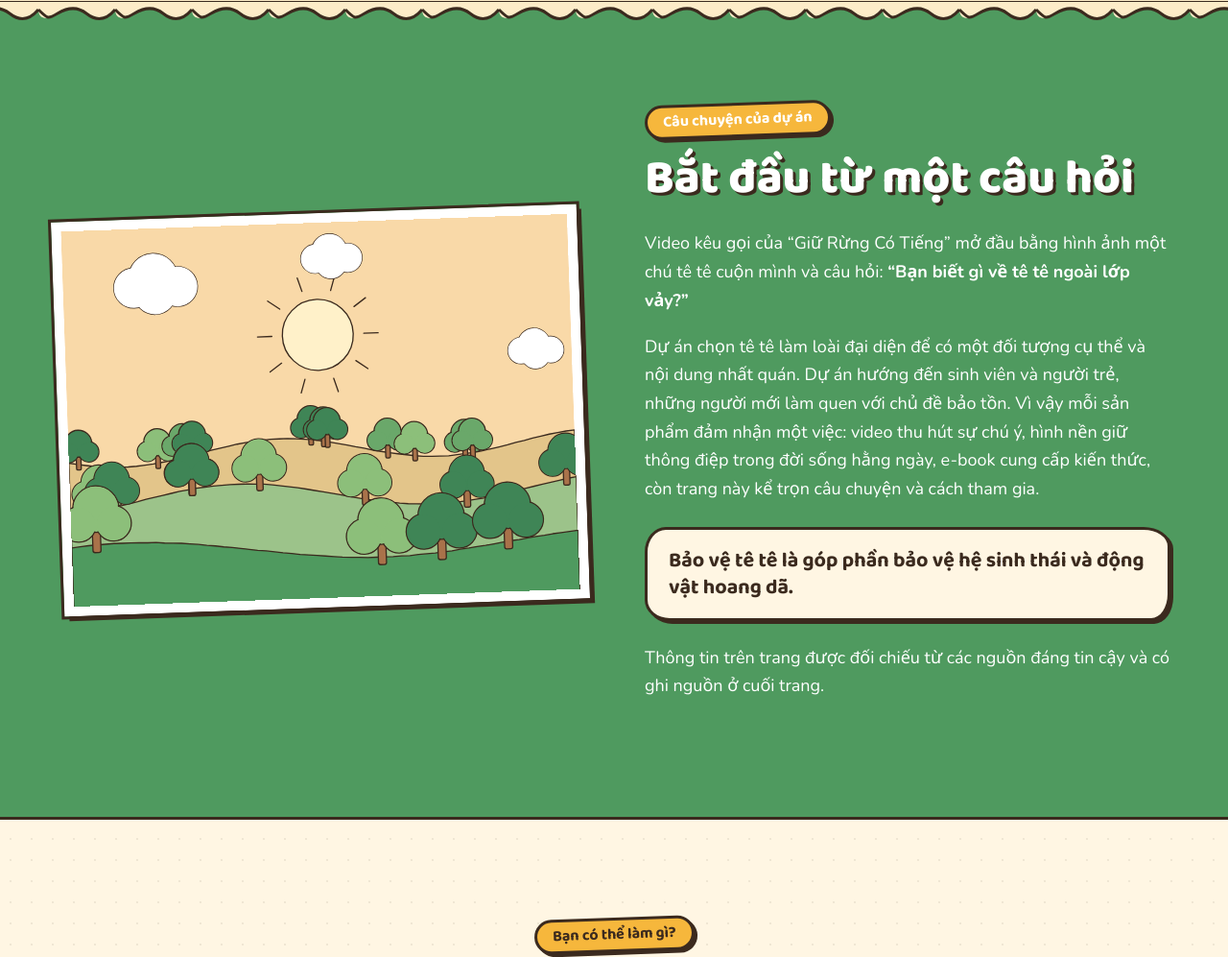
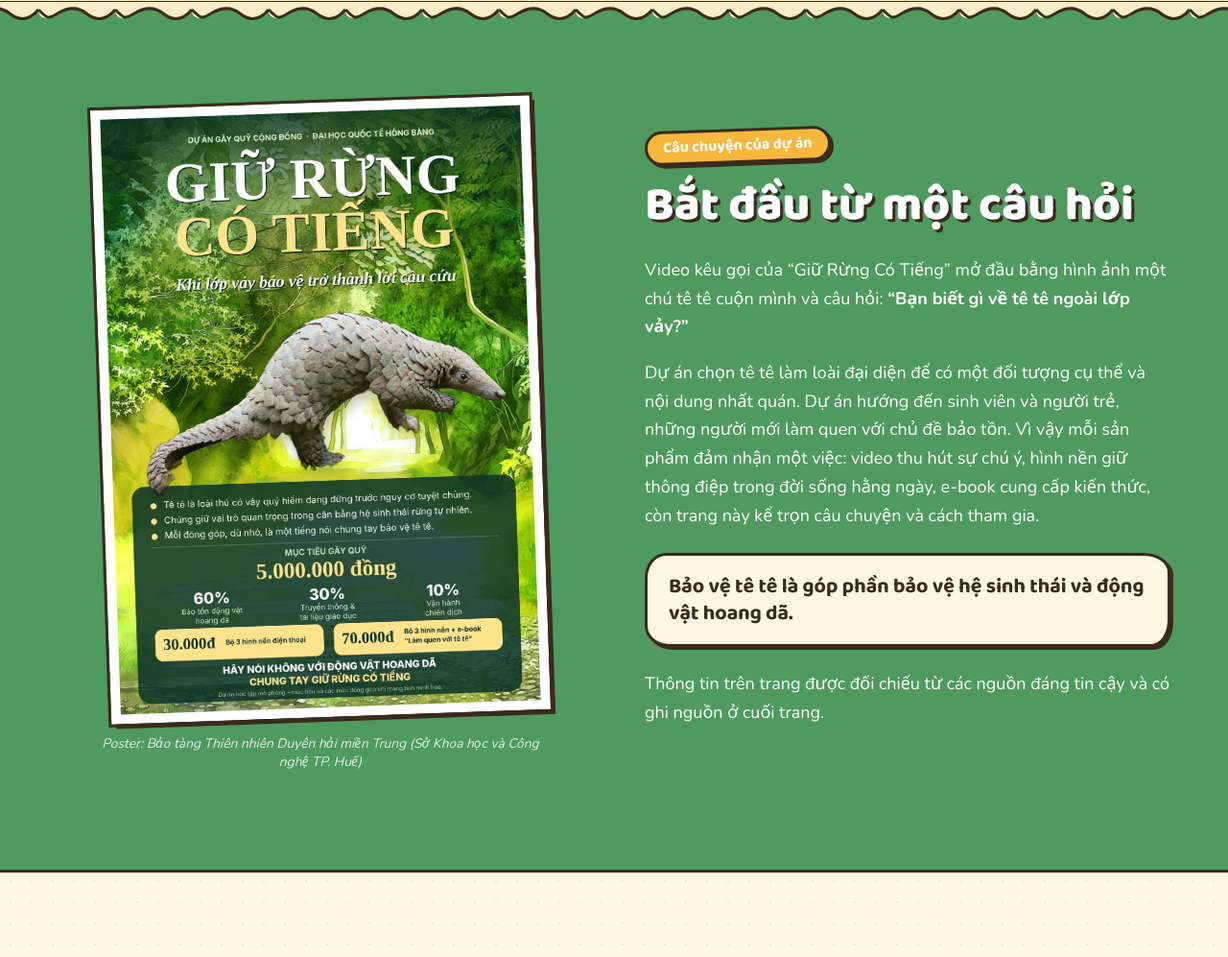
Before and after one commit to MHoa3125/giu-rung-co-tieng, a Flask app: page / in a window 1280 px wide. Shown: the part 4307-5304 px from the top of the page at 96% size. Run offline with Flask 3, Linux system fonts and the light colour scheme.

Commit message:
thieu 2 phan

```diff
--- a/giu-rung-co-tieng/app.py
+++ b/giu-rung-co-tieng/app.py
@@ -20,6 +20,17 @@ app = Flask(__name__)
 # "Đã tải về thành công" (không tải file thật). Muốn đổi tên quà: sửa "label".
 GIFT_WALLPAPERS = [{"label": f"Hình nền điện thoại {i}", "kind": "image"} for i in (1, 2, 3)]
 GIFT_EBOOK = {"label": "E-book “Làm quen với tê tê”", "kind": "ebook"}
+
+
+# --- ẢNH PHẦN "CÂU CHUYỆN" (ví dụ: poster của dự án / ảnh thật) ---
+# Đặt ảnh vào static/images/story/ với tên "story-poster" (đuôi .jpg / .jpeg / .png / .webp đều được) -> trang tự dùng ảnh đó.
+# Muốn đổi ảnh khác: thay file này (giữ tên) hoặc sửa "file" bên dưới. Không có file -> dùng lại ảnh vẽ minh hoạ cũ.
+# "credit" = nguồn/tác giả hiển thị dưới ảnh (để trống "" nếu là ảnh của chính bạn).
+STORY_IMAGE = {
+    "file": "images/story/story-poster",   # không cần ghi đuôi file
+    "alt": "Poster “Tê tê Java – khi lớp vảy bảo vệ trở thành lời cầu cứu” kêu gọi nói không với động vật hoang dã",
+    "credit": "Poster: Bảo tàng Thiên nhiên Duyên hải miền Trung (Sở Khoa học và Công nghệ TP. Huế)",
+}
 
 CAMPAIGN = {
     "name": "Giữ Rừng Có Tiếng",
@@ -76,7 +87,7 @@ CAMPAIGN = {
     # Muốn đổi ảnh: thay file cùng tên, hoặc sửa đường dẫn tại đây.
     "images": {
         "logo": "images/logo/logo.svg",
-        "hero_bg": "images/hero/hero.svg",                    # ảnh nền hero (rừng)
+        "hero_bg": "images/hero/forest-bg",                   # ảnh nền hero: đặt forest-bg.jpg (hoặc .png/.webp) vào static/images/hero/. Không có ảnh -> dùng tranh vẽ cũ hero.svg
         "pangolin": "images/pangolin/pangolin-hero.png",      # ảnh tê tê chính (hero)
         "pangolin_cta": "images/pangolin/pangolin-curled.png", # tê tê cuộn tròn (khối kêu gọi)
         "story": "images/pangolin/forest-story.svg",          # ảnh phần Câu chuyện
@@ -89,7 +100,7 @@ CAMPAIGN = {
     },
     "video": {
         "file": "video/campaign.mp4",       # đặt video thật vào static/video/
-        "poster": "images/hero/hero.svg",   # ảnh bìa video (tuỳ chọn)
+        "poster": "images/hero/hero.svg",   # ảnh bìa dự phòng; ảnh bìa chính: đặt video-poster.jpg vào static/images/video/
         "duration": "khoảng 2 phút",
     },
 }
@@ -108,6 +119,26 @@ def format_vnd(value):
 def format_num(value):
     """2850000 -> '2.850.000'"""
     return f"{int(value):,}".replace(",", ".")
+
+
+def _find_static_image(base):
+    """Tìm ảnh theo tên (không cần đuôi): static/<base>.(jpg|jpeg|png|webp).
+    Chịu được tên file bị thừa đuôi (vd. forest-bg.jpg.jpg do Windows ẩn đuôi) hoặc có thêm hậu tố như "forest-bg (1).jpg".
+    Trả về đường dẫn tính từ static/ hoặc None."""
+    folder = os.path.join(app.static_folder, os.path.dirname(base))
+    stem = os.path.basename(base)
+    if not os.path.isdir(folder):
+        return None
+    exts = (".jpg", ".jpeg", ".png", ".webp")
+    names = sorted(os.listdir(folder))
+    # ưu tiên tên chuẩn, sau đó mới tới tên có thừa đuôi/hậu tố
+    for name in names:
+        if name.lower() in [stem.lower() + e for e in exts]:
+            return os.path.join(os.path.dirname(base), name).replace(os.sep, "/")
+    for name in names:
+        if name.lower().startswith(stem.lower()) and name.lower().endswith(exts):
+            return os.path.join(os.path.dirname(base), name).replace(os.sep, "/")
+    return None
 
 
 def _percent(part, total):
@@ -130,6 +161,22 @@ def build_context():
     # Video: chỉ hiển thị player khi file thật tồn tại
     video_path = os.path.join(app.static_folder, CAMPAIGN["video"]["file"])
     c["has_video"] = os.path.isfile(video_path)
+
+    # Ảnh nền hero: dùng ảnh người dùng đặt nếu có, không thì tranh vẽ cũ (để nền không bao giờ trống)
+    c["images"] = {**CAMPAIGN["images"],
+                   "hero_bg": _find_static_image(CAMPAIGN["images"]["hero_bg"]) or "images/hero/hero.svg"}
+
+    # Ảnh bìa video: dùng ảnh người dùng đặt (static/images/video/video-poster.jpg) nếu có, không thì ảnh cũ trong CAMPAIGN["video"]
+    c["video_poster"] = _find_static_image("images/video/video-poster") or CAMPAIGN["video"]["poster"]
+
+    # Ảnh phần Câu chuyện: dùng ảnh người dùng đặt (poster/ảnh thật) nếu có, không thì ảnh vẽ cũ
+    custom = _find_static_image(STORY_IMAGE["file"])
+    c["story_image"] = {
+        "src": custom or CAMPAIGN["images"]["story"],
+        "custom": bool(custom),
+        "alt": STORY_IMAGE["alt"] if custom else "Cảnh rừng lúc hoàng hôn, minh hoạ cho câu chuyện của dự án",
+        "credit": STORY_IMAGE["credit"] if custom else "",
+    }
 
     # Quà hiển thị sau khi ủng hộ (chỉ cần nhãn)
     def _downloads(items):
--- a/giu-rung-co-tieng/requirements.txt
+++ b/giu-rung-co-tieng/requirements.txt
@@ -1 +1,2 @@
 Flask>=3.0
+gunicorn
--- a/giu-rung-co-tieng/static/css/style.css
+++ b/giu-rung-co-tieng/static/css/style.css
@@ -122,15 +122,18 @@ ul { margin: 0; padding: 0; list-style: none; }
 /* Bầu trời phẳng + tranh rừng neo ở đáy */
 .hero {
   position: relative; overflow: hidden; background-color: var(--sky);
-  background-image: var(--hero-image); background-repeat: no-repeat; background-position: center bottom; background-size: max(100%, 1100px) auto;
+  /* Chỉ một lớp tối nhẹ ở phía chữ (không phủ trắng) để chữ trắng đọc rõ, ảnh rừng vẫn tươi */
+  background-image: linear-gradient(90deg, rgba(8, 36, 20, .5) 0%, rgba(8, 36, 20, .32) 40%, rgba(8, 36, 20, 0) 68%), var(--hero-image);
+  background-repeat: no-repeat; background-position: 0 0, center; background-size: 100% 100%, cover;
   padding: clamp(40px, 6vw, 80px) 0 clamp(150px, 15vw, 240px);
   border-bottom: var(--bw) solid var(--ink);
 }
 .hero-grid { display: grid; grid-template-columns: 1.1fr .9fr; gap: 32px; align-items: center; }
 .hero h1 { margin-bottom: .4em; }
-.h1-line { display: block; text-wrap: balance; font-size: clamp(3rem, 1.6rem + 5.6vw, 5.6rem); color: var(--green-dark); text-shadow: 3px 3px 0 var(--white); }
-.h1-sub { display: block; font-size: clamp(1.5rem, 1.1rem + 1.8vw, 2.4rem); color: var(--ink); margin-top: .1em; }
+.h1-line { display: block; text-wrap: balance; font-size: clamp(3rem, 1.6rem + 5.6vw, 5.6rem); color: #fff; text-shadow: 4px 4px 0 var(--ink); }
+.h1-sub { display: block; font-size: clamp(1.5rem, 1.1rem + 1.8vw, 2.4rem); color: #fff; text-shadow: 3px 3px 0 var(--ink); margin-top: .1em; }
 .lead { font-size: 1.2rem; max-width: 540px; }
+.hero .lead { color: #fff; font-weight: 600; text-shadow: 0 2px 6px rgba(0, 0, 0, .6), 0 0 2px rgba(0, 0, 0, .5); }
 .hero-progress { margin: 26px 0; padding: 20px 22px; max-width: 540px; background: var(--white); border: var(--bw) solid var(--ink); border-radius: var(--wobble); box-shadow: var(--shadow); }
 .hero-progress-top { display: flex; justify-content: space-between; gap: 16px; margin-bottom: 12px; flex-wrap: wrap; }
 .hero-progress-top .right { text-align: right; }
@@ -180,6 +183,10 @@ ul { margin: 0; padding: 0; list-style: none; }
 .story-grid { display: grid; grid-template-columns: 1fr 1fr; gap: clamp(28px, 5vw, 64px); align-items: center; }
 .story-media img { width: 100%; aspect-ratio: 4 / 3; object-fit: cover; background: var(--white); border: 10px solid var(--white); outline: var(--bw) solid var(--ink); box-shadow: var(--shadow); transform: rotate(-2deg); }
 .story-copy p { color: #fff; }
+/* Ảnh thật / poster: hiện nguyên khung hình (không cắt), căn giữa cột */
+.story-media-photo { text-align: center; }
+.story-media-photo img { width: auto; max-width: min(100%, 540px); height: auto; max-height: 640px; aspect-ratio: auto; object-fit: contain; margin-inline: auto; }
+.story-credit { margin: 18px auto 0; max-width: 480px; font-size: .86rem; line-height: 1.4; color: rgba(255, 255, 255, .85) !important; font-style: italic; }
 blockquote { margin: 24px 0; padding: 18px 22px; background: var(--paper); color: var(--ink); border: var(--bw) solid var(--ink); border-radius: var(--wobble); box-shadow: var(--shadow-sm); font-family: var(--font-head); font-size: 1.35rem; font-weight: 700; line-height: 1.3; }
 
 /* ---------- 10. MỤC TIÊU ---------- */
@@ -491,7 +498,7 @@ blockquote { margin: 24px 0; padding: 18px 22px; background: var(--paper); color
 @media (max-width: 1024px) {
   .hero-grid { grid-template-columns: 1fr; }
   .hero-visual { max-width: 480px; margin-inline: auto; }
-  .hero { padding-bottom: 120px; background-size: auto 440px; }
+  .hero { padding-bottom: 120px; background-image: linear-gradient(180deg, rgba(8, 36, 20, .5) 0%, rgba(8, 36, 20, .4) 60%, rgba(8, 36, 20, .15) 100%), var(--hero-image); }
 }
 
 @media (max-width: 900px) {
--- a/giu-rung-co-tieng/templates/index.html
+++ b/giu-rung-co-tieng/templates/index.html
@@ -172,7 +172,7 @@
           </div>
         </div>
       </div>
-    </section>
+</section>
 
     <!-- ================= VẤN ĐỀ ================= -->
     <section class="section has-roam" id="problem" data-nav="#problem" data-label="Vấn đề">
@@ -245,14 +245,15 @@
           </span>
         </button>
       </div>
-    </section>
+</section>
 
     <!-- ================= CÂU CHUYỆN CỦA DỰ ÁN ================= -->
     <section class="story after-cream has-roam" id="story" data-nav="#problem" data-label="Câu chuyện">
       <div class="container story-grid">
-        <div class="story-media reveal">
-          <!-- Đổi ảnh: c.images.story trong app.py -->
-          <img src="{{ url_for('static', filename=c.images.story) }}" alt="Cảnh rừng lúc hoàng hôn, minh hoạ cho câu chuyện của dự án" loading="lazy" width="600" height="450">
+        <div class="story-media reveal{% if c.story_image.custom %} story-media-photo{% endif %}">
+          <!-- Chèn ảnh/poster: đặt file static/images/story/story-poster.jpg (xem STORY_IMAGE trong app.py). Chưa có thì dùng ảnh vẽ cũ. -->
+          <img src="{{ url_for('static', filename=c.story_image.src) }}" alt="{{ c.story_image.alt }}" loading="lazy"{% if not c.story_image.custom %} width="600" height="450"{% endif %}>
+          {% if c.story_image.credit %}<p class="story-credit">{{ c.story_image.credit }}</p>{% endif %}
         </div>
         <div class="story-copy reveal">
           <p class="eyebrow">Câu chuyện của dự án</p>
@@ -392,13 +393,13 @@
         <div class="video-frame reveal">
           {% if c.has_video %}
           <!-- Video thật: đặt file vào static/video/ (tên mặc định campaign.mp4, xem app.py) -->
-          <video controls preload="none" poster="{{ url_for('static', filename=c.video.poster) }}">
+          <video controls preload="none" poster="{{ url_for('static', filename=c.video_poster) }}">
             <source src="{{ url_for('static', filename=c.video.file) }}" type="video/mp4">
             Trình duyệt của bạn không hỗ trợ phát video.
           </video>
           {% else %}
           <!-- PLACEHOLDER: chưa có file video. Thêm static/video/campaign.mp4 để tự động hiển thị player -->
-          <div class="video-placeholder" style="--poster: url('{{ url_for('static', filename=c.video.poster) }}')">
+          <div class="video-placeholder" style="--poster: url('{{ url_for('static', filename=c.video_poster) }}')">
             <div class="play" aria-hidden="true"><svg viewBox="0 0 24 24" width="34" height="34"><path d="M8 5v14l11-7z" fill="currentColor"/></svg></div>
             <p class="vp-title">Video kêu gọi “Giữ Rừng Có Tiếng”</p>
             <p class="vp-sub">Video sẽ được cập nhật sau · {{ c.video.duration }}</p>
@@ -525,7 +526,7 @@
           </ol>
           <ul class="src-notes">
             <li>Thông tin về tê tê trên trang nhằm mục đích giáo dục và nâng cao nhận thức.</li>
-            <li>Hình ảnh trên trang là tranh minh hoạ, không phải ảnh tư liệu về tình trạng hay hoạt động cứu hộ thực tế của tê tê.</li>
+            <li>Phần lớn hình ảnh trên trang là tranh minh hoạ, không phải ảnh tư liệu về tình trạng hay hoạt động cứu hộ thực tế của tê tê. Poster ở phần Câu chuyện thuộc về Bảo tàng Thiên nhiên Duyên hải miền Trung (Sở Khoa học và Công nghệ TP. Huế), được dùng cho mục đích học tập.</li>
             <li>Một phần ý tưởng nội dung được phác thảo với sự hỗ trợ của công cụ AI, sau đó được chọn lọc, chỉnh sửa và đối chiếu với các nguồn ở trên.</li>
           </ul>
           <!-- TODO: ghi nguồn/ tác giả của các hình ảnh đã dùng (tê tê hero, tê tê cuộn tròn, tê tê đứng) tại đây nếu cần -->
```
Also changed, not shown: giu-rung-co-tieng/static/images/hero/forest-bg.png (added), giu-rung-co-tieng/static/images/story/story-poster.jpg (added), giu-rung-co-tieng/static/images/video/video-poster.jpg (added), 1 other file.
